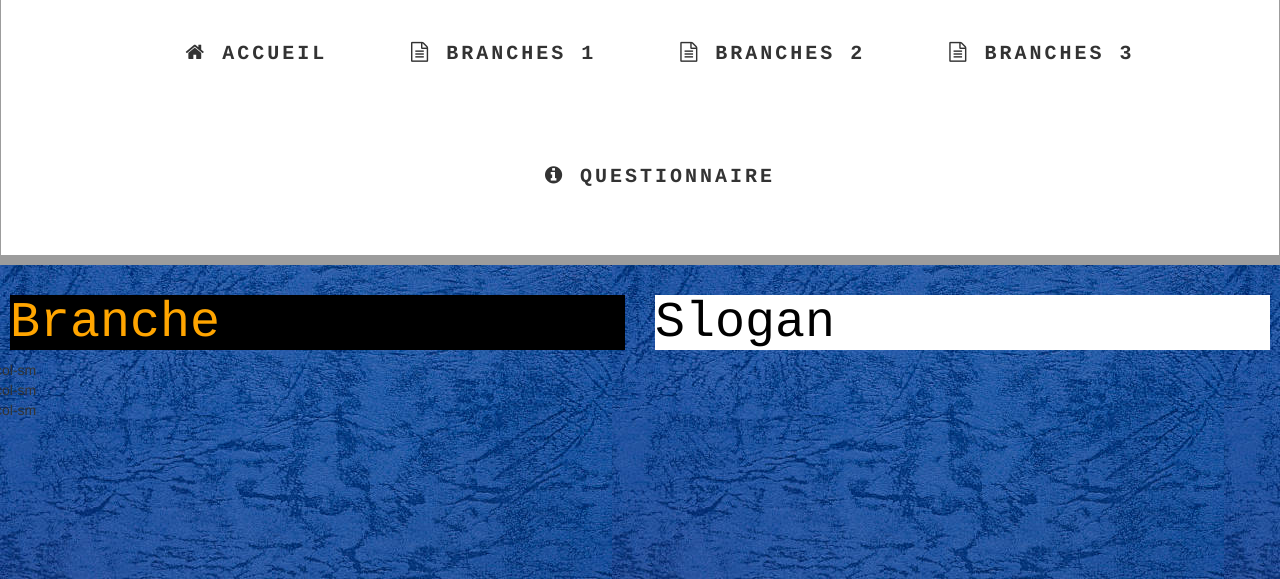
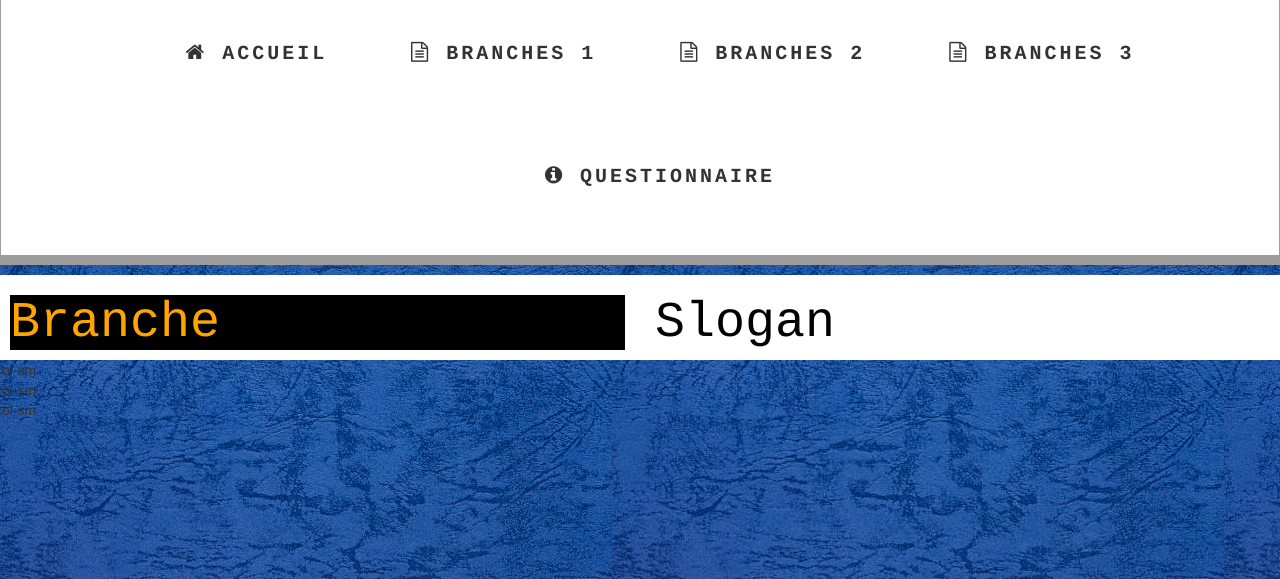
Before and after one commit to moreaumaxime/Orientator, a PHP site: page / in a window 1280 px wide. Shown: the part 221-800 px from the top of the page. Run offline with PHP 8.4, Linux system fonts and the light colour scheme; some libraries are stand-ins or nearby versions; some web fonts are replaced.

Commit message:
Update styles.css

```diff
--- a/css/styles.css
+++ b/css/styles.css
@@ -33,7 +33,8 @@ body
 .text
 {
     font-family: 'Arial', sans-serif;
-    font-size: 15px;
+    font-size: 20px;
+    background-color: white;
 }
 .footer-text
 {
@@ -54,6 +55,9 @@ body
     color: #ffffff;
 }
 
+.col-sm-6{
+    background-color: white;
+}
 
 .site
 {
```
